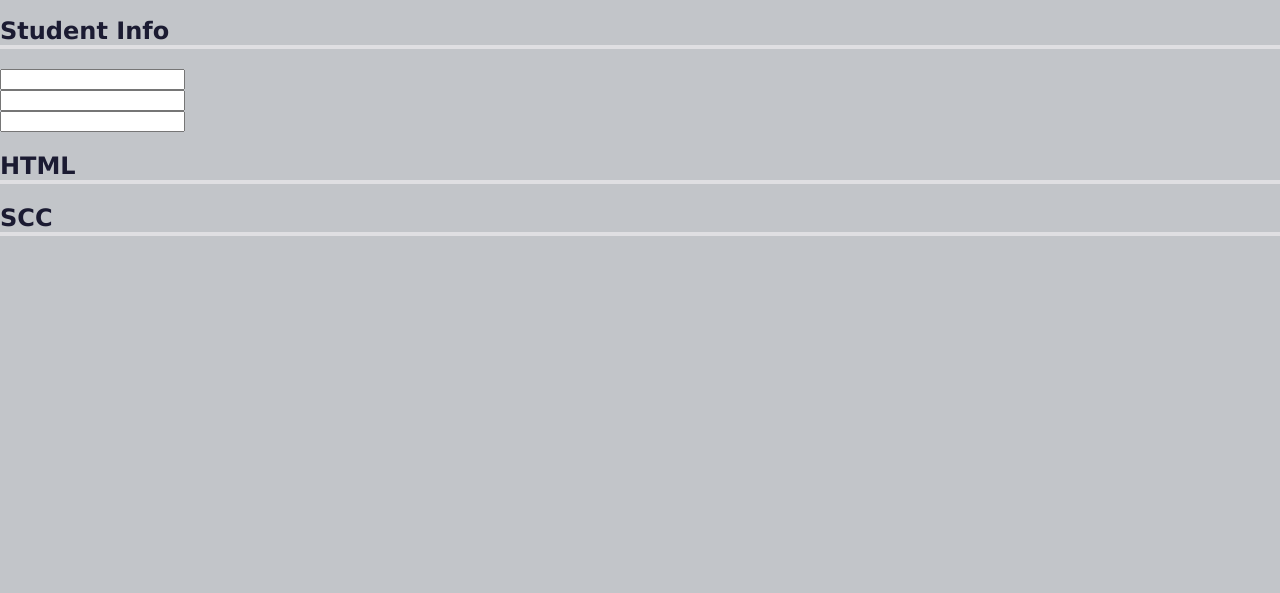
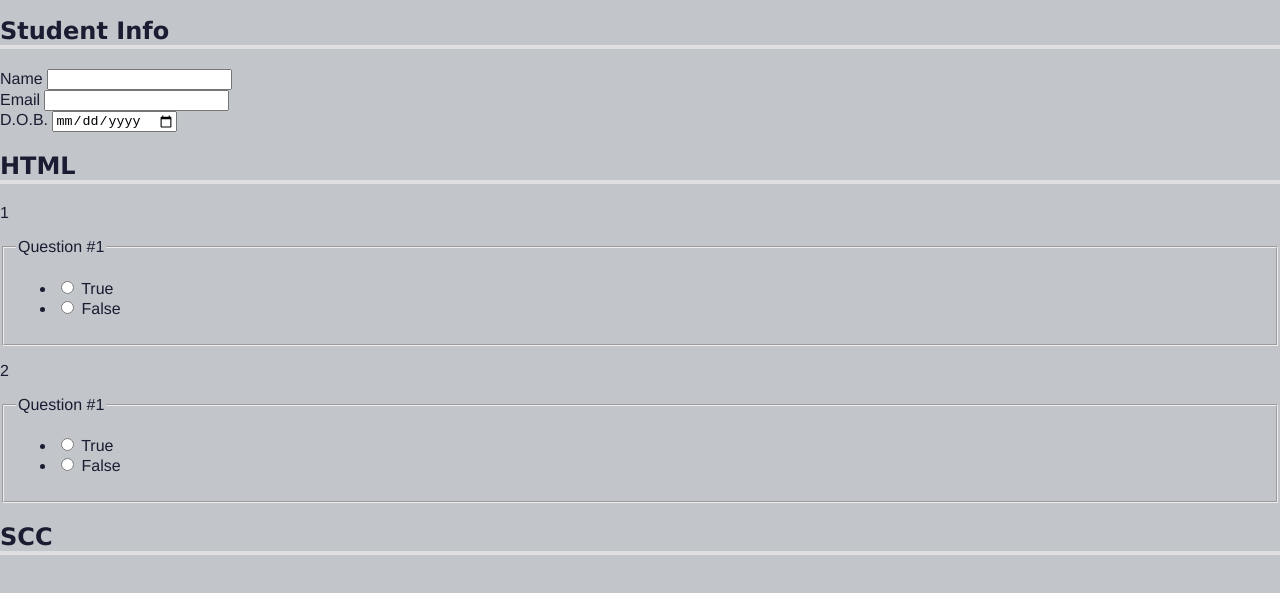
Before and after one commit to Tatyks/quiz_accessibility, a plain HTML site: page index.html in a window 1280 px wide. Shown: the part 53-646 px from the top of the page. Drawn offline with Linux system fonts and the light colour scheme.

Commit message:
Accessibility project step 20-30

```diff
--- a/index.html
+++ b/index.html
@@ -24,22 +24,55 @@
       <section role="region" aria-labelledby="student-info">
         <h2 id="student-info">Student Info</h2>
         <div class="info">
-          <label for=""></label>
-          <input type="text"></input>
+          <label for="student-name">Name</label>
+          <input type="text" id="student-name" name="student-name" placeholder=""/>
+           <!--Even though you added a placeholder to the first input element in the previous lesson,
+            this is actually not a best-practice for accessibility; too often, users confuse
+            the placeholder text with an actual input value - they think there is already a value
+            in the input.-->
         </div>
         <div class="info">
-          <label for=""></label>
-          <input type="text"></input>
+          <label for="email">Email</label>
+          <input type="email" id="email" name="email"/>
         </div>
         <div class="info">
-          <label for=""></label>
-          <input type="text"></input>
+          <label for="birth-date">D.O.B.<span class="sr-only">Date of Birth</span></label>
+          <input type="date" id="birth-date" name="birth-date"/>
         </div>
 
 
       </section>
       <section role="region" aria-labelledby="html-questions">
         <h2 id="html-questions">HTML</h2>
+        <div class="question-block">
+          <p>1</p>
+        <fieldset class="question" name="question1">
+          <legend>Question #1</legend>
+          <ul class="answers-list">
+            <li> <label>
+              <input type="radio" />
+            </label>True</li>
+            <li> <label>
+              <input type="radio" />
+            </label>False</li>
+          </ul>
+        </fieldset>
+      </div>
+      <div class="question-block">
+        <p>2</p>
+      <fieldset class="question" name="question2">
+        <legend>Question #1</legend>
+          <ul class="answers-list">
+            <li> <label>
+              <input type="radio" />
+            </label>True</li>
+            <li> <label>
+              <input type="radio" />
+            </label>False</li>
+          </ul>
+      </fieldset>
+    </div>
+
       </section>
       <section role="region" aria-labelledby="css-questions">
         <h2 id="css-questions">SCC</h2>
--- a/styles.css
+++ b/styles.css
@@ -38,3 +38,14 @@ h1, h2 {
 h2 {
   border-bottom:4px solid #dfdfe2;
 }
+.sr-only {
+  position: absolute;
+width: 1px;
+height: 1px;
+padding: 0;
+margin: -1px;
+overflow: hidden;
+clip: rect(0, 0, 0, 0);
+white-space: nowrap;
+border: 0;
+}
```
